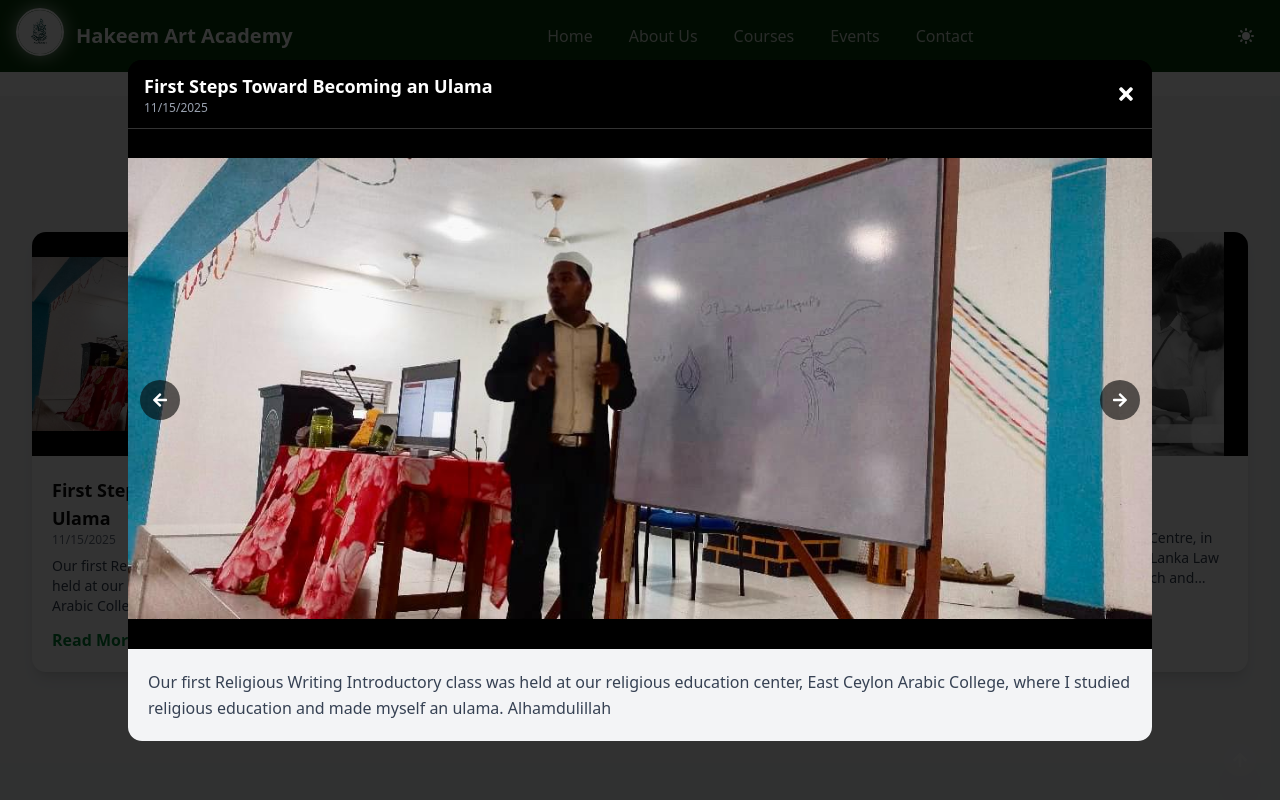
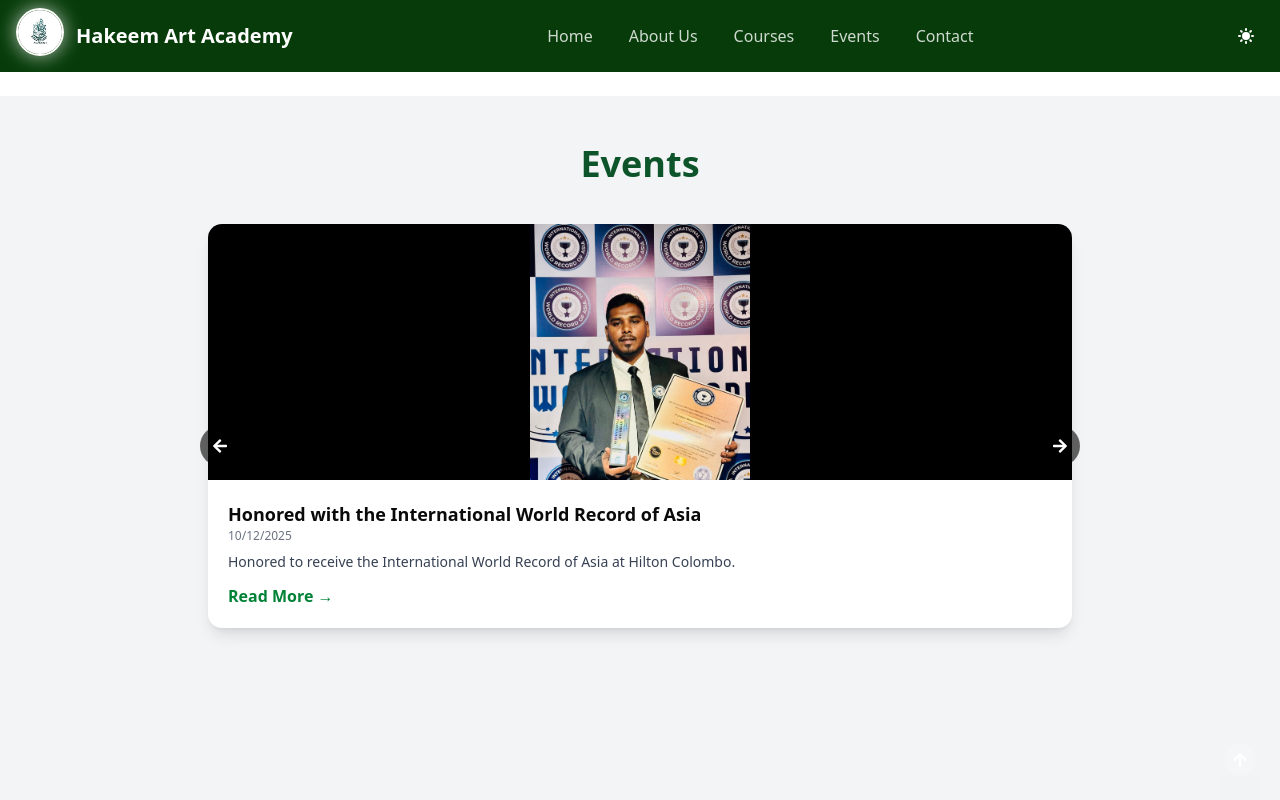
Before and after one commit to BenjaminKing0520/Hakeem-Art-Academy, a React (Vite) app: page /events in a window 1280 px wide. Both pictures are taken after a click on the button "Read More →". Shown: the top 800 px of the page. Built offline with nearby package versions, Linux system fonts and the light colour scheme.

Commit message:
Event update

```diff
--- a/src/pages/Events.jsx
+++ b/src/pages/Events.jsx
@@ -21,26 +21,27 @@ import MosqueVisit4 from "../assets/Images/MosqueVisit4.jpeg";
 import MosqueVisit5 from "../assets/Images/MosqueVisit5.jpeg";
 import MosqueVisit6 from "../assets/Images/MosqueVisit6.jpeg";
 
+/* ================= EVENTS DATA ================= */
 const events = [
   {
     title: "First Steps Toward Becoming an Ulama",
     date: "2025-11-15",
     description:
-      "Our first Religious Writing Introductory class was held at our religious education center, East Ceylon Arabic College, where I studied religious education and made myself an ulama. Alhamdulillah",
+      "our first religious writing introductory class was held at our religious education center, East Ceylon Arabic College, where I studied religious education and made myself an ulama.",
     images: [Event1, Event2, Event3, Event4],
   },
   {
     title: "Honored with the International World Record of Asia",
     date: "2025-10-12",
     description:
-      "Honored and humbled to receive this Award, the International World Record of Asia, at the prestigious Hilton Colombo!",
+      "Honored to receive the International World Record of Asia at Hilton Colombo.",
     images: [Award, Award1, Award2, Award3],
   },
   {
     title: "Annual Mosque Visit",
     date: "30 July 2025",
     description:
-      "The Centre for Islamic Studies Harmony Centre, in association with the Muslim Majlis of Sri Lanka Law College and the Muslim Women’s Research and Action Forum, with the support of Diakonia, conducted a Special Mosque Tour for Sri Lanka Law College students.",
+      "The Centre for Islamic Studies Harmony Centre in Association with the Muslim Majlis of Law College and the Muslim Women's Research and Action Forum supported by Diakonia conducted yet another Mosque Tour for the Students of the Sri Lanka Law College.",
     images: [
       MosqueVisit,
       MosqueVisit1,
@@ -51,16 +52,40 @@ const events = [
       MosqueVisit6,
     ],
   },
+  {
+    title: "Community Awareness Program",
+    date: "2026-02-10",
+    description:
+      "An awareness and outreach program conducted for the community.",
+    images: [Event1, Event2, Event3], // ✅ safe images
+  },
 ];
 
 function Events() {
+  /* ================= EVENT CAROUSEL ================= */
+  const [eventIndex, setEventIndex] = useState(0);
+
+  const nextEvent = () => {
+    setEventIndex((prev) => (prev + 1) % events.length);
+  };
+
+  const prevEvent = () => {
+    setEventIndex((prev) => (prev === 0 ? events.length - 1 : prev - 1));
+  };
+
+  useEffect(() => {
+    const auto = setInterval(nextEvent, 4000);
+    return () => clearInterval(auto);
+  }, []);
+
+  /* ================= MODAL ================= */
   const [modalOpen, setModalOpen] = useState(false);
   const [activeEvent, setActiveEvent] = useState(null);
-  const [activeIndex, setActiveIndex] = useState(0);
+  const [activeImage, setActiveImage] = useState(0);
 
   const openModal = (event) => {
     setActiveEvent(event);
-    setActiveIndex(0);
+    setActiveImage(0);
     setModalOpen(true);
   };
 
@@ -69,52 +94,50 @@ function Events() {
     setActiveEvent(null);
   };
 
+  const nextImage = () => {
+    setActiveImage((prev) =>
+      prev === activeEvent.images.length - 1 ? 0 : prev + 1
+    );
+  };
+
   const prevImage = () => {
-    setActiveIndex((prev) =>
+    setActiveImage((prev) =>
       prev === 0 ? activeEvent.images.length - 1 : prev - 1
     );
   };
 
-  const nextImage = () => {
-    setActiveIndex((prev) =>
-      prev === activeEvent.images.length - 1 ? 0 : prev + 1
-    );
-  };
-
   useEffect(() => {
-    if (!modalOpen || !activeEvent) return;
-    const interval = setInterval(nextImage, 3500);
-    return () => clearInterval(interval);
-  }, [modalOpen, activeEvent]);
+    if (!modalOpen) return;
+    const autoImg = setInterval(nextImage, 3500);
+    return () => clearInterval(autoImg);
+  }, [modalOpen]);
 
   return (
     <>
       <NavbarMain />
 
       <main className="w-full min-h-screen px-4 sm:px-8 py-12 bg-gray-100">
-        <motion.h1
-          initial={{ opacity: 0, y: -20 }}
-          animate={{ opacity: 1, y: 0 }}
-          className="text-4xl font-bold text-center text-green-900 mb-12"
+        <h1 className="text-4xl font-bold text-center text-green-900 mb-10">
+          Events
+        </h1>
+
+        {/* ================= EVENTS CAROUSEL ================= */}
+        <div className="relative max-w-4xl mx-auto overflow-hidden">
+          <motion.div
+            animate={{ x: `-${eventIndex * 100}%` }}
+            transition={{ duration: 0.6, ease: "easeInOut" }}
+            className="flex"
           >
-          Events
-        </motion.h1>
-
-        {/* EVENTS GRID */}
-        <div className="grid grid-cols-1 sm:grid-cols-2 lg:grid-cols-3 gap-8">
             {events.map((event, index) => (
-            <motion.div
-              key={index}
-              whileHover={{ y: -6 }}
-              className="bg-white rounded-xl shadow-lg overflow-hidden"
-            >
+              <div key={index} className="min-w-full px-4">
+                <div className="bg-white rounded-xl shadow-lg overflow-hidden">
                   <div
-                className="w-full h-56 bg-black flex items-center justify-center cursor-pointer"
+                    className="h-64 bg-black flex items-center justify-center cursor-pointer"
                     onClick={() => openModal(event)}
                   >
                     <img
                       src={event.images[0]}
-                  alt={event.title}
+                      alt=""
                       className="max-w-full max-h-full object-contain"
                     />
                   </div>
@@ -124,7 +147,6 @@ function Events() {
                     <p className="text-xs text-gray-500 mb-2">
                       {new Date(event.date).toLocaleDateString()}
                     </p>
-
                     <p className="text-sm text-gray-700 line-clamp-3">
                       {event.description}
                     </p>
@@ -136,64 +158,68 @@ function Events() {
                       Read More →
                     </button>
                   </div>
+                </div>
+              </div>
+            ))}
           </motion.div>
-          ))}
+
+          {/* ARROWS */}
+          <button
+            onClick={prevEvent}
+            className="absolute left-2 top-1/2 -translate-y-1/2 bg-black/60 p-3 rounded-full text-white"
+          >
+            <FaArrowLeft />
+          </button>
+          <button
+            onClick={nextEvent}
+            className="absolute right-2 top-1/2 -translate-y-1/2 bg-black/60 p-3 rounded-full text-white"
+          >
+            <FaArrowRight />
+          </button>
         </div>
       </main>
 
       <Footer />
 
-      {/* MODAL */}
+      {/* ================= MODAL ================= */}
       {modalOpen && activeEvent && (
         <div className="fixed inset-0 z-50 bg-black/80 flex items-center justify-center p-3">
           <div className="relative w-full max-w-5xl bg-black rounded-xl overflow-hidden">
-            {/* HEADER BAR */}
-            <div className="flex items-center justify-between px-4 py-3 bg-black text-white border-b border-white/20">
+            <div className="flex justify-between items-center px-4 py-3 text-white border-b border-white/20">
               <div>
-                <h2 className="text-sm sm:text-lg font-semibold">
-                  {activeEvent.title}
-                </h2>
+                <h2 className="font-semibold">{activeEvent.title}</h2>
                 <p className="text-xs text-gray-400">
                   {new Date(activeEvent.date).toLocaleDateString()}
                 </p>
               </div>
-
-              <button
-                onClick={closeModal}
-                className="text-xl hover:text-red-500"
-              >
+              <button onClick={closeModal}>
                 <FaTimes />
               </button>
             </div>
 
-            {/* IMAGE */}
-            <div className="w-full h-[55vh] sm:h-[65vh] bg-black flex items-center justify-center">
+            <div className="h-[60vh] flex items-center justify-center bg-black">
               <img
-                src={activeEvent.images[activeIndex]}
+                src={activeEvent.images[activeImage]}
                 alt=""
                 className="max-w-full max-h-full object-contain"
               />
             </div>
 
-            {/* ARROWS */}
             <button
               onClick={prevImage}
-              className="absolute left-3 top-1/2 -translate-y-1/2 bg-black/60 p-3 rounded-full text-white"
+              className="absolute left-3 top-1/2 bg-black/60 p-3 rounded-full text-white"
             >
               <FaArrowLeft />
             </button>
             <button
               onClick={nextImage}
-              className="absolute right-3 top-1/2 -translate-y-1/2 bg-black/60 p-3 rounded-full text-white"
+              className="absolute right-3 top-1/2 bg-black/60 p-3 rounded-full text-white"
             >
               <FaArrowRight />
             </button>
 
-            {/* DESCRIPTION */}
             <div className="p-5 bg-gray-100">
-              <p className="text-gray-700 text-sm sm:text-base leading-relaxed">
-                {activeEvent.description}
-              </p>
+              <p className="text-gray-700">{activeEvent.description}</p>
             </div>
           </div>
         </div>
```
Lines whose indentation alone changed are shown as unchanged.
